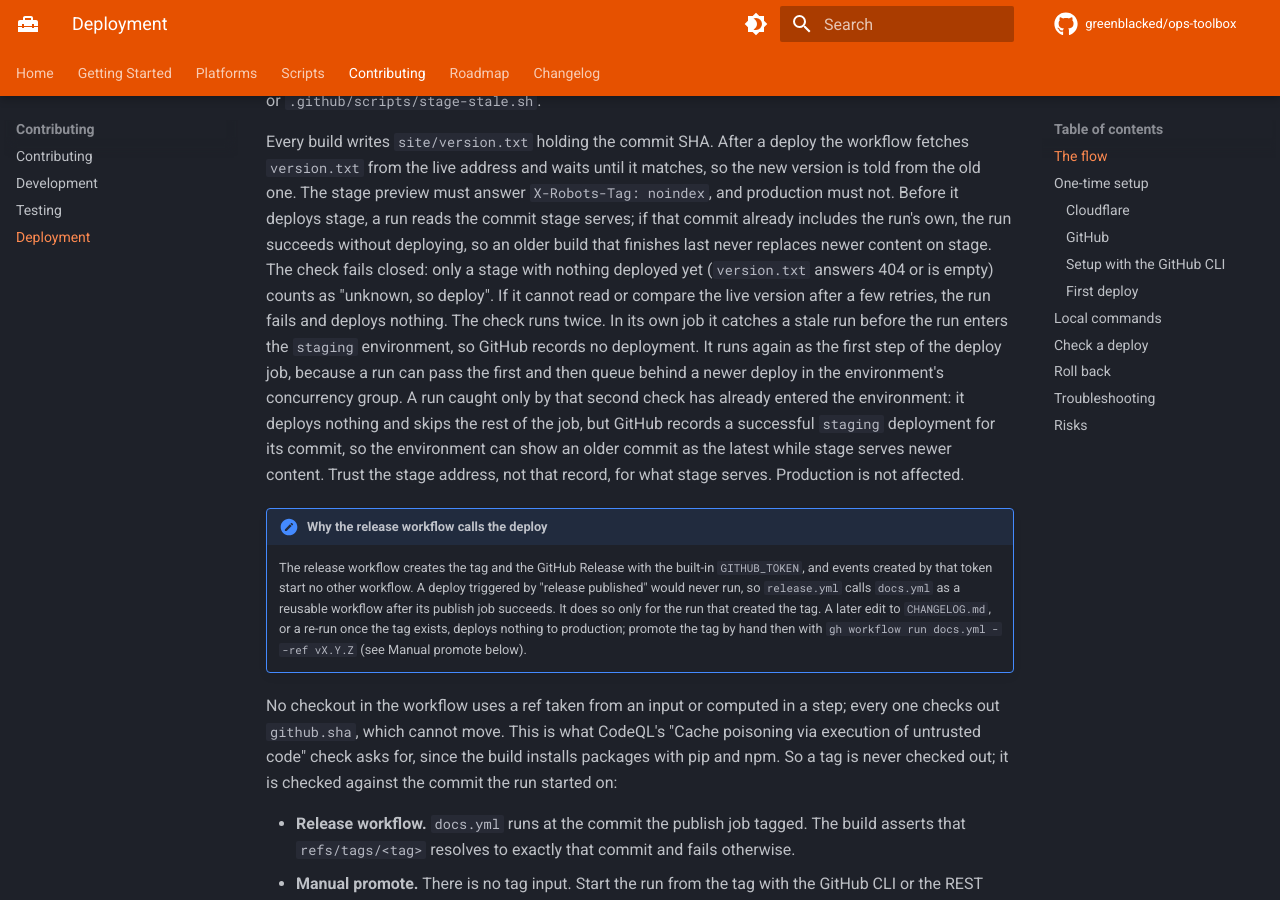
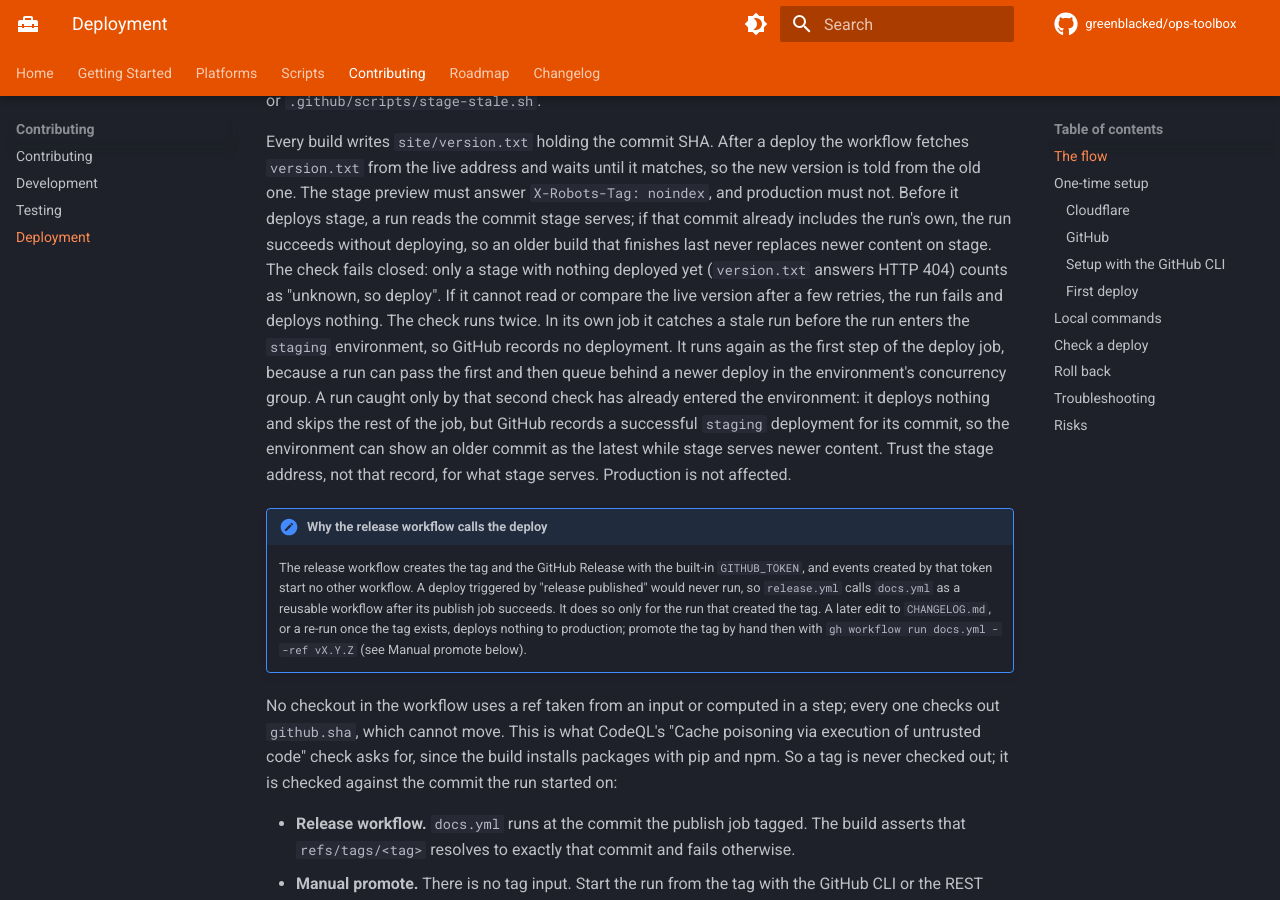
Before and after one commit to greenblacked/ops-toolbox, an MkDocs documentation site: the page built from docs/contributing/deployment.md, in a window 1280 px wide and 900 px high, scrolled down 711 px. Built offline with MkDocs 1.6.1 and Material for MkDocs 9.7.7, drawn with Linux system fonts in a browser that asks for light colours; comment, search, counter and statistics services are not loaded.

Commit message:
ci: fail closed on curl errors and empty version.txt in stage check
A transfer that fails after a 200 header exits non-zero with an empty body; that was read as a first deploy. Keep curl's exit status apart, retry any non-zero exit, and treat only HTTP 404 as nothing deployed. An empty or non-SHA 200 body is now an error after the retries.

```diff
--- a/docs/contributing/deployment.md
+++ b/docs/contributing/deployment.md
@@ -24,7 +24,7 @@
 stage, a run reads the commit stage serves; if that commit already includes the
 run's own, the run succeeds without deploying, so an older build that finishes
 last never replaces newer content on stage. The check fails closed: only a
-stage with nothing deployed yet (`version.txt` answers 404 or is empty) counts
+stage with nothing deployed yet (`version.txt` answers HTTP 404) counts
 as "unknown, so deploy". If it cannot read or compare the live version after a
 few retries, the run fails and deploys nothing. The check runs twice. In its own
 job it catches a stale run before the run enters the `staging` environment, so
```
Also changed, not shown: .github/scripts/README.md, 1 other file.
